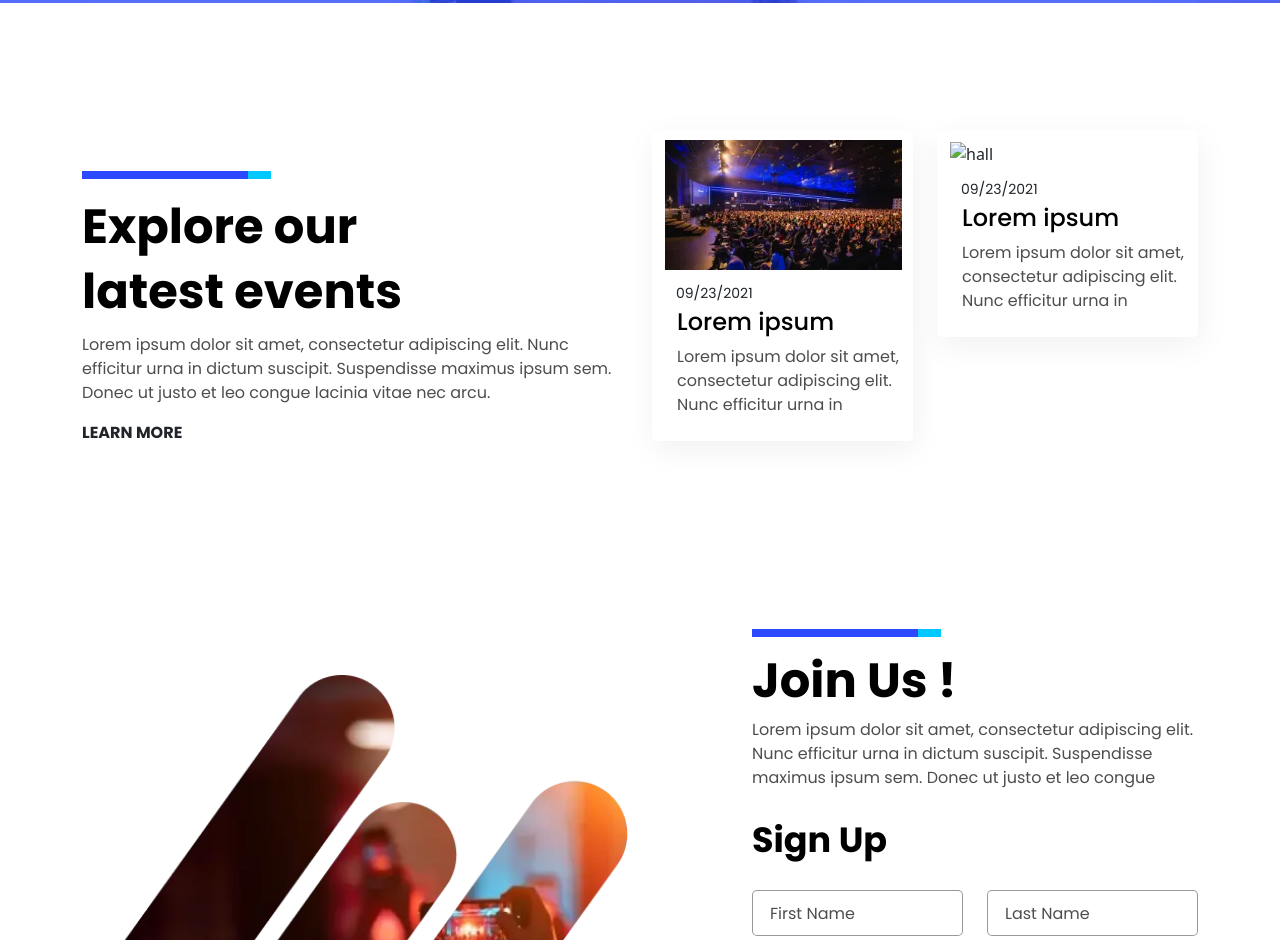
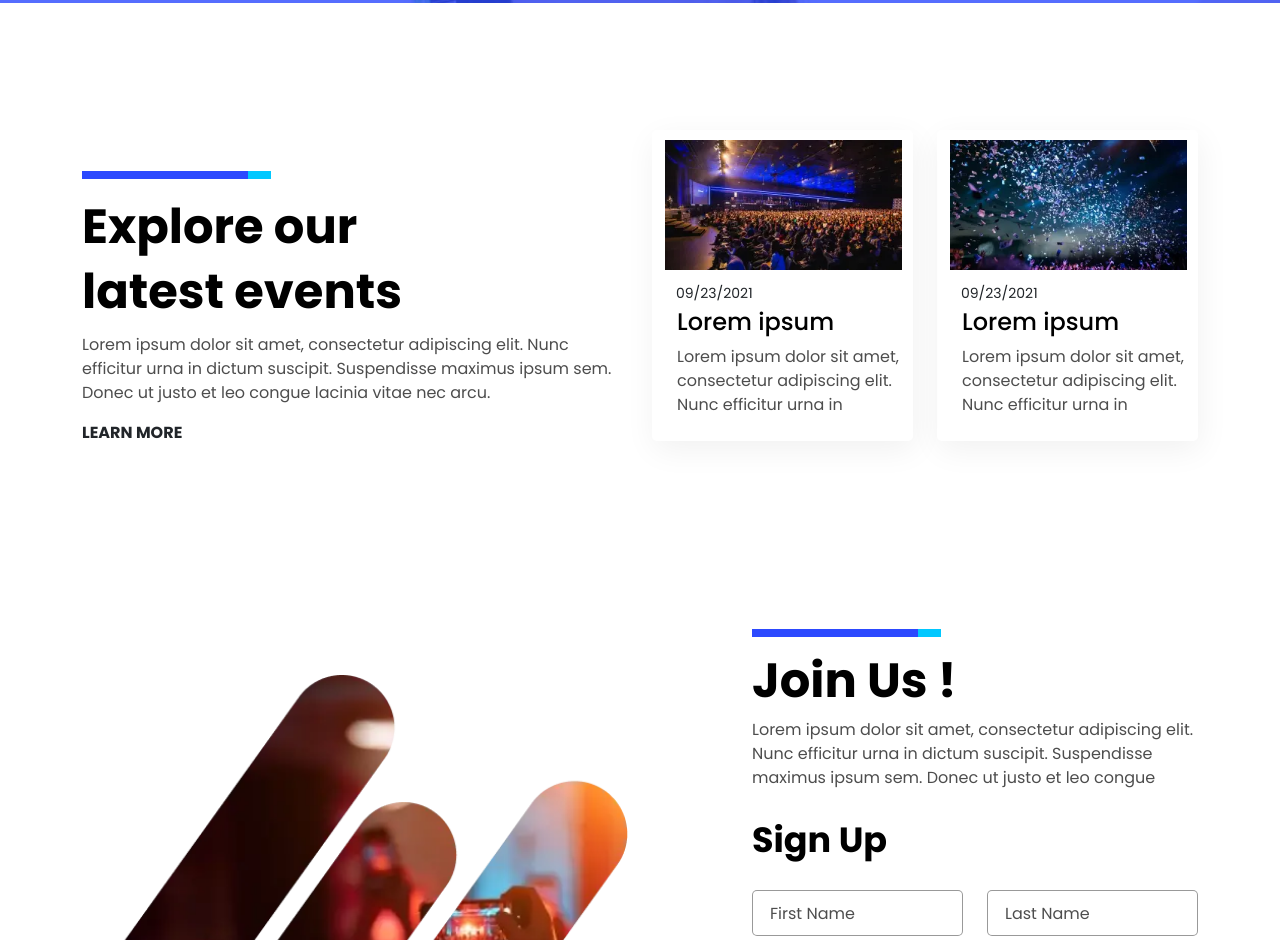
Before and after one commit to Pranavthakur547/Events-Free-Home-Page, a plain HTML site: page index.html in a window 1280 px wide. Shown: the part 2372-3312 px from the top of the page. Drawn offline with nearby package versions, Linux system fonts and the light colour scheme; files whose address does not match are found by name.

```diff
--- a/index.html
+++ b/index.html
@@ -379,7 +379,7 @@
 
                 <div class="col-lg-3">
                     <div class="section-4-card">
-                        <img width="100%" src="/assets/images/PNG-1/hall-2.webp" alt="hall">
+                        <img width="100%" src="/assets/images/png/hall-2.webp" alt="hall">
                         <div class="date fw-normal fs-md poppins">09/23/2021</div>
                         <div class="section-4-card-title fw-medium fs-3xl poppins">Lorem ipsum</div>
                         <div class="section-4-card-para fw-normal fs-lg text-grey poppins">Lorem ipsum dolor sit amet,
```
